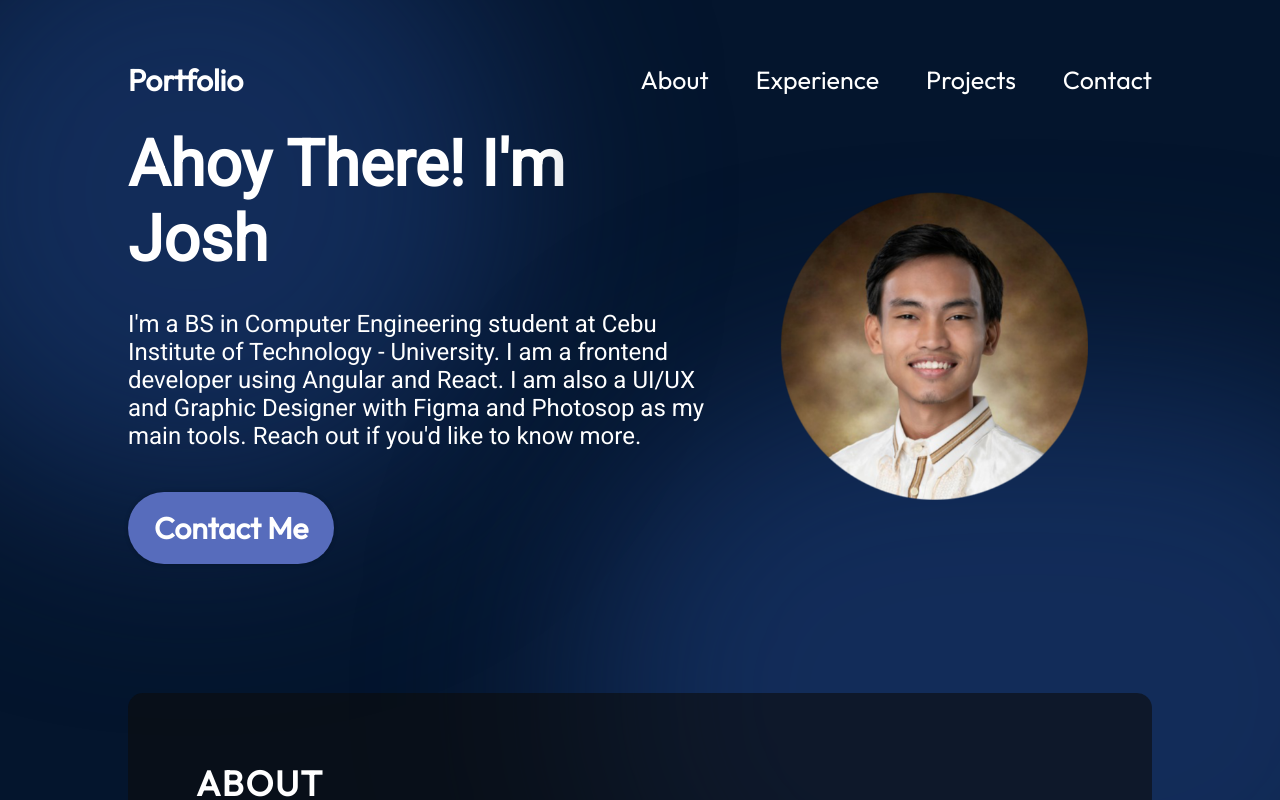
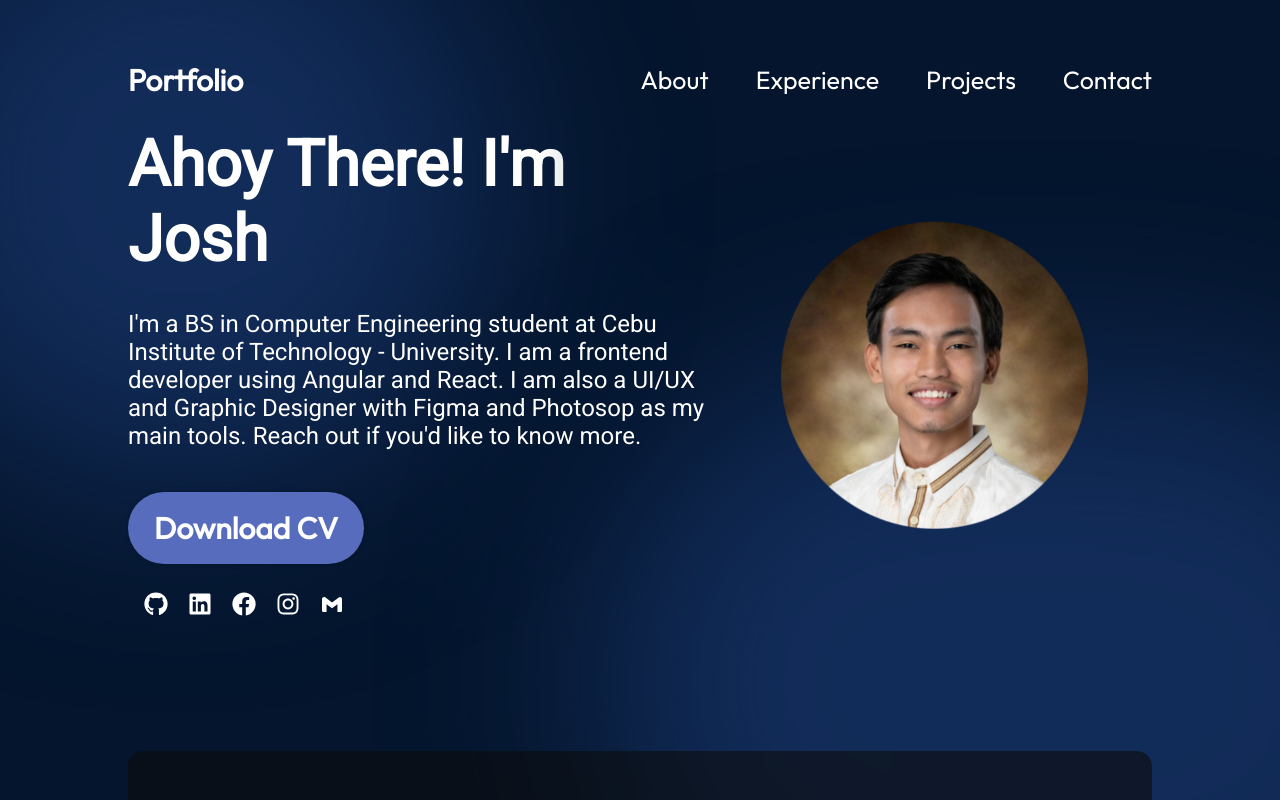
Before and after one commit to Jaermis/portfoliov2, a React (Vite) app: page / in a window 1280 px wide. Shown: the top 800 px of the page. Built offline with nearby package versions, Linux system fonts and the light colour scheme.

Commit message:
improvements on UI

```diff
--- a/package.json
+++ b/package.json
@@ -16,6 +16,7 @@
     "@tsparticles/react": "^3.0.0",
     "react": "^18.2.0",
     "react-dom": "^18.2.0",
+    "react-icons": "^5.2.1",
     "react-scroll-progress-bar": "^2.0.0",
     "react-tsparticles": "^2.12.2",
     "tsparticles": "^3.4.0"
--- a/src/App.jsx
+++ b/src/App.jsx
@@ -1,16 +1,19 @@
-import styles from './App.module.css'
+import React from 'react';
+import styles from './App.module.css';
 import { Navbar } from './components/Navbar/Navbar';
 import { Hero } from './components/Hero/Hero';
 import { About } from './components/About/About';
-
+import { ScrollProgressBar } from './components/ScrollProgressBar/ScrollProgressBar';
 
 function App() {
-
-  return <div className={styles.App}>
-    <Navbar/>
-    <Hero/>
-    <About />
-  </div>;
+  return (
+    <div className={styles.App}>
+      <ScrollProgressBar />
+      <Navbar />
+      <Hero />
+      <About />
+    </div>
+  );
 }
 
-export default App
+export default App;
--- a/src/App.module.css
+++ b/src/App.module.css
@@ -6,3 +6,23 @@
     height: 100%;
     overflow-x: hidden;
 }
+
+.progressBar{
+    height: 20px;
+    background-color: rgb(236, 20, 20);
+    overflow: hidden;
+    position: fixed;
+    transition: width 2s;
+    z-index: 3;
+}
+
+
+.App #tsparticles {
+    position: absolute;
+    top: 0;
+    left: 0;
+    width: 100%;
+    height: 100%;
+    z-index: -1;
+    pointer-events: none; /* Ensure particles do not interfere with other elements */
+}
--- a/src/components/About/About.jsx
+++ b/src/components/About/About.jsx
@@ -7,7 +7,7 @@ export const About = () => {
     <section className={styles.container} id="about">
       <h2 className={styles.title}>About</h2>
       <div className={styles.content}>
-        <img className={styles.aboutImg} src={getImageUrl("about/aboutImage.png")} alt="me sitting" />
+        {/*<img className={styles.aboutImg} src={getImageUrl("about/aboutImage.png")} alt="me sitting" />*/}
         <ul className={styles.aboutItems}>
           <li className={styles.aboutItem}>
             <img className={styles.aboutImage} src={getImageUrl("about/cursorIcon.png")} alt="Cursor icon" />
--- a/src/components/About/About.module.css
+++ b/src/components/About/About.module.css
@@ -34,6 +34,7 @@
   display: flex;
   flex-direction: column;
   gap: 50px;
+  margin-top: 25px;
 }
 
 .aboutItem {
--- a/src/components/Hero/Hero.jsx
+++ b/src/components/Hero/Hero.jsx
@@ -1,6 +1,8 @@
 import React from "react";
 import { getImageUrl } from "../../utils";
 import styles from "./Hero.module.css";
+import { FaGithub, FaLinkedin, FaFacebook, FaInstagram } from "react-icons/fa";
+import { BiLogoGmail } from "react-icons/bi";
 
 export const Hero = () => {
 
@@ -16,10 +18,27 @@ export const Hero = () => {
         </p>
         <a
           className={styles.contactBtn}
-          href="mailto:jermynejosh.kaquilala@gmail.com"
+          href="https://drive.usercontent.google.com/u/0/uc?id=1MlJN4xJloprqTS39MHdyshMEMHzoR8mL&export=download"
         >
-          Contact Me
+          Download CV
         </a>
+        <div className={styles.socials}>
+          <a href="https://github.com/Jaermis" target="_blank" className={styles.socialIcon} >
+            <FaGithub/>
+          </a>
+          <a href="https://www.linkedin.com/in/jermyne-josh-kaquilala-6a8716295/" target="_blank" className={styles.socialIcon}>
+            <FaLinkedin/>
+          </a>
+          <a href="https://www.facebook.com/boiwasabi" target="_blank" className={styles.socialIcon}>
+            <FaFacebook/>
+          </a>
+          <a href="https://www.instagram.com/josh.kakicks" target="_blank" className={styles.socialIcon}>
+            <FaInstagram/>
+          </a>
+          <a href="mailto:jermynejosh.kaquilala@gmail.com" className={styles.socialIcon}>
+            <BiLogoGmail/>
+          </a>
+        </div>
       </div>
       <img
         className={styles.heroImg}
--- a/src/components/Hero/Hero.module.css
+++ b/src/components/Hero/Hero.module.css
@@ -62,6 +62,10 @@
     animation-duration: 3s;
     animation-iteration-count: infinite;
     animation-timing-function: ease-in-out;
+
+    &:hover{
+        filter: drop-shadow(2px 2px 50px rgba(0, 0, 0, 0.25));
+    }
 }
 
 @keyframes floating {
@@ -88,6 +92,7 @@
     background: rgba(25, 55, 109, 0.7);
     filter: blur(100px);
     z-index: 0;
+    animation: blur-size 5s infinite ease-in-out;
 }
 
 .bottomBlur{
@@ -102,6 +107,49 @@
     background: rgba(25, 55, 109, 0.7);
     filter: blur(100px);
     z-index: 0;
+    animation: blur-size-bottom 5s infinite ease-in-out;
+}
+
+@keyframes blur-size {
+    0%, 100% {
+        width: 50vw;
+        height: 50vw;
+    }
+    50% {
+        width: 40vw;
+        height: 40vw;
+    }
+}
+
+@keyframes blur-size-bottom {
+    0%, 100% {
+        width: 70vw;
+        height: 50vw;
+    }
+    50% {
+        width: 60vw;
+        height: 40vw;
+    }
+}
+
+.socials{
+    display: flex;
+    justify-content: center;
+    align-items: center;
+    gap: 20px;
+    margin-top: 28px;
+    margin-left: 16px;
+}
+
+.socialIcon{
+    font-size: 24px;
+    text-decoration: none;
+    color: #fff;
+
+    &:hover{
+        cursor: pointer;
+        color: var(--color-primary);
+    }
 }
 
 @media  screen and (max-width: 830px) {
@@ -112,4 +160,13 @@
     .content{
         align-items: center;
     }
+    .socials{
+        margin-left: 0;
+    }
+   .title{
+    text-align: center;
+   }
+   .description{
+    text-align: center;
+   }
 }
--- /dev/null
+++ b/src/components/ScrollProgressBar/ScrollProgressBar.jsx
@@ -0,0 +1,26 @@
+import React, {useEffect, useState} from 'react';
+import styles from './ScrollProgressBar.module.css';
+
+export const ScrollProgressBar = () => {
+    const [scrollWidth, setScrollWidth] = useState(0);
+
+    useEffect(() => {
+        const handleScroll = () => {
+            const scrollTop =  document.documentElement.scrollTop;
+            const scrollHeight = document.documentElement.scrollHeight - document.documentElement.clientHeight;
+            const progress = (scrollTop / scrollHeight) * 100;
+            setScrollWidth(progress);
+        };
+    window.addEventListener('scroll', handleScroll);
+
+    return () => {
+        window.removeEventListener('scroll', handleScroll);
+    };
+}, []);
+
+  return (
+    <div className={styles.scrollContainer}>
+        <div className={styles.scrollProgress} style={{width: `${scrollWidth}%`}}></div>
+    </div>
+  )
+}
--- /dev/null
+++ b/src/components/ScrollProgressBar/ScrollProgressBar.module.css
@@ -0,0 +1,17 @@
+@import "../../App.module.css";
+
+.scrollContainer{
+    position: fixed;
+    top: 0;
+    left: 0;
+    width: 100%;
+    height: 5px;
+    background-color: transparent;
+    z-index: 9999;
+}
+
+.scrollProgress{
+    height: 100%;
+    background-color: var(--color-primary);
+    transition: width 0.2s ease-in-out;
+}
```
Also changed, not shown: 1 other file (tests, documents, lock files or other folders).
